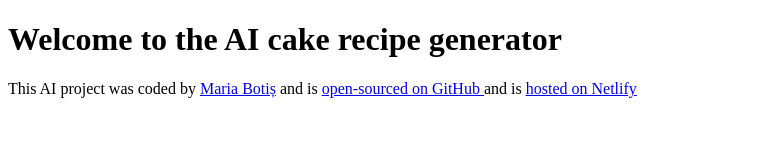
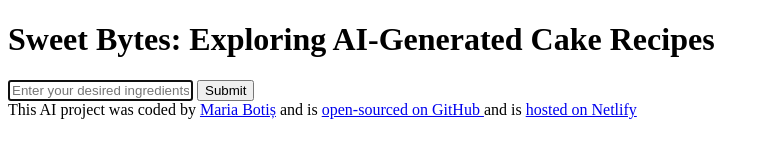
Before and after one commit to maria-miruna/cake-recipe-generator, a plain HTML site: page index.html in a window 1280 px wide. Shown: the whole page, without its empty margins (0-769 px from the left). Drawn offline with Linux system fonts and the light colour scheme.

Commit message:
added the basics HTML structure

```diff
--- a/index.html
+++ b/index.html
@@ -3,11 +3,30 @@
   <head>
     <meta charset="UTF-8" />
     <meta name="viewport" content="width=device-width, initial-scale=1.0" />
+    <meta
+      name="description"
+      content="Explore a world of delectable cakes with our AI recipe generator. Crafted with precision and creativity, our intuitive platform guides you to perfect results every time. Elevate your baking experience effortlessly."
+    />
     <link rel="stylesheet" href="src/style.css" />
     <title>AI Cake Recipe Generator</title>
   </head>
   <body>
-    <h1>Welcome to the AI cake recipe generator</h1>
+    <header>
+      <h1>Sweet Bytes: Exploring AI-Generated Cake Recipes</h1>
+    </header>
+    <main>
+      <form>
+        <input
+          type="text"
+          placeholder="Enter your desired ingredients or preferences here:"
+          autofocus
+          required
+          autocomplete="off"
+        />
+        <input type="submit" />
+      </form>
+      <div></div>
+    </main>
     <footer>
       This AI project was coded by
       <a href="https://github.com/maria-miruna" target="_blank">Maria Botiș</a>
```
